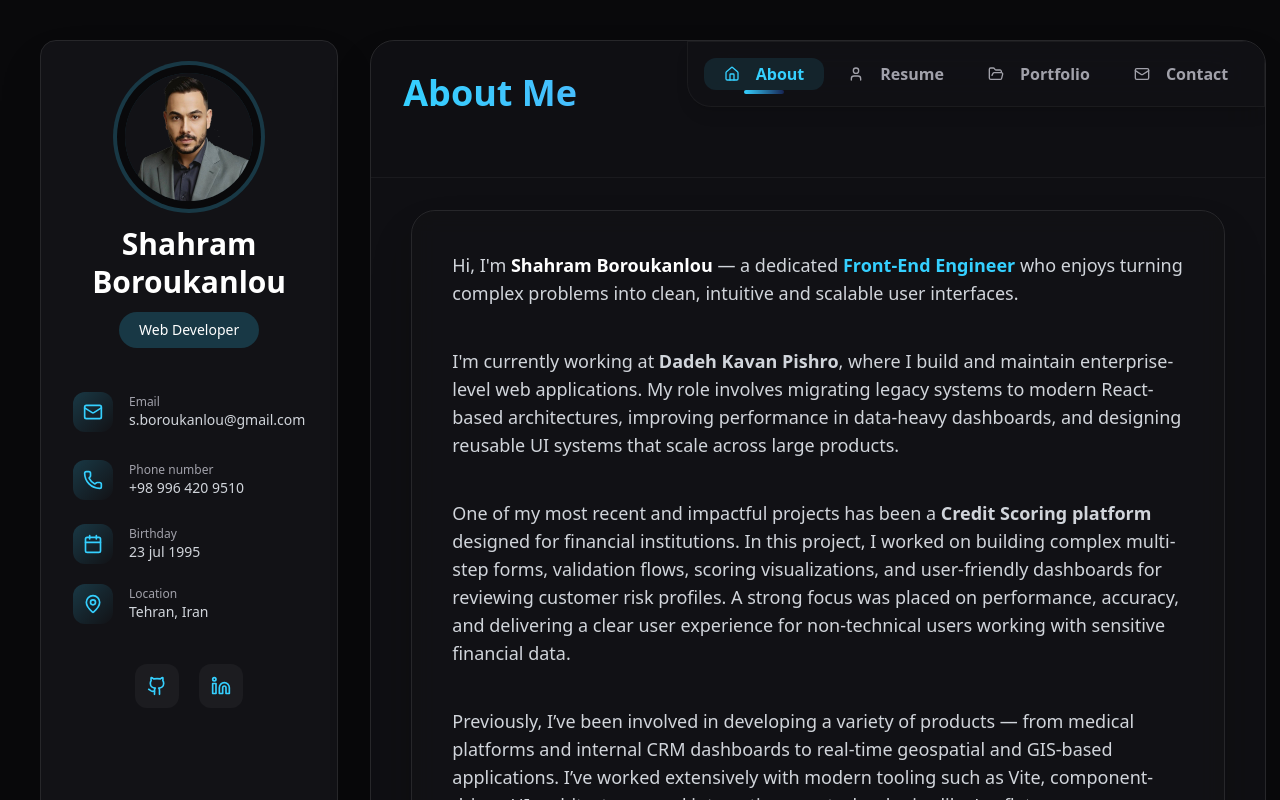
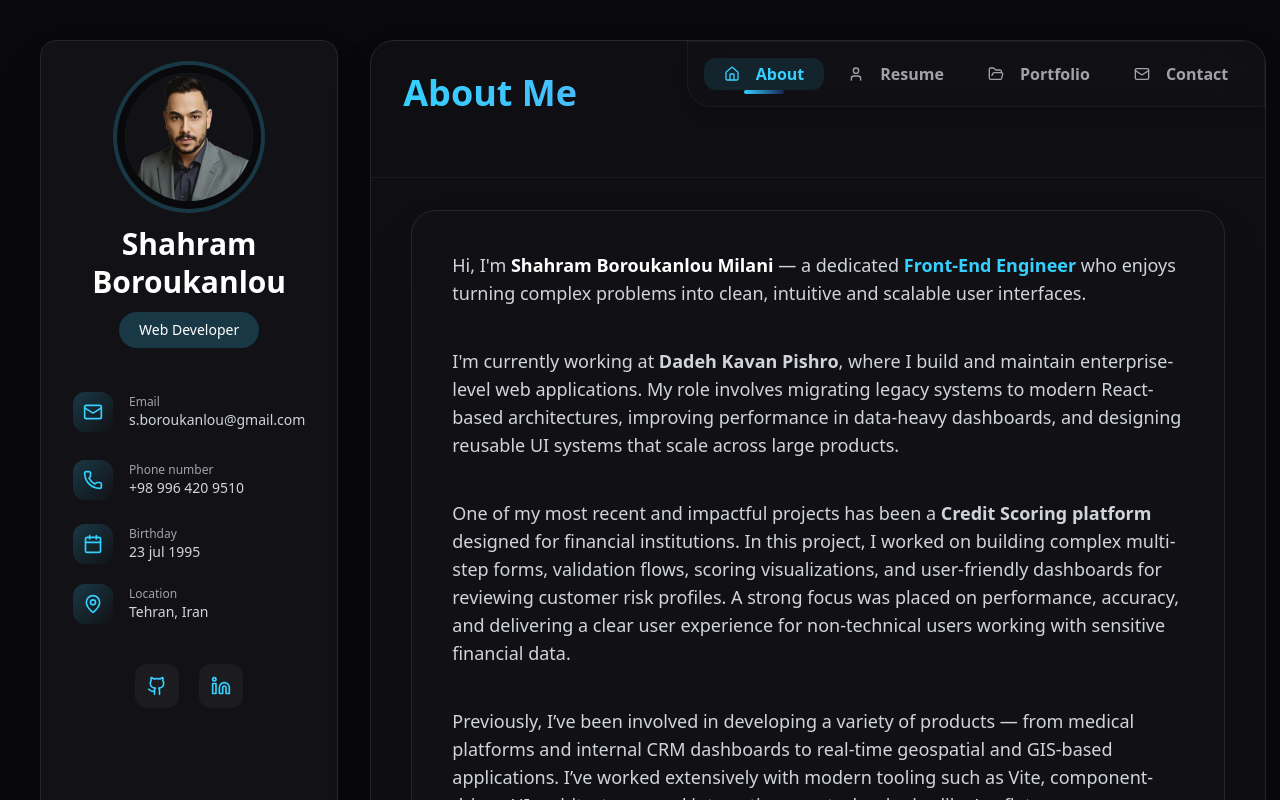
Before and after one commit to boroukanlou/portfolio, a React (Vite) app: page / in a window 1280 px wide. Shown: the top 800 px of the page. Built offline with nearby package versions, Linux system fonts and the light colour scheme.

Commit message:
Add surename

```diff
--- a/src/components/sections/About/About.tsx
+++ b/src/components/sections/About/About.tsx
@@ -17,8 +17,10 @@
         <div className="max-w-3xl mx-auto space-y-10 text-base sm:text-lg leading-relaxed text-gray-300">
           <p>
             Hi, I'm{" "}
-            <span className="font-bold text-white">Shahram Boroukanlou</span> —
-            a dedicated{" "}
+            <span className="font-bold text-white">
+              Shahram Boroukanlou Milani
+            </span>{" "}
+            — a dedicated{" "}
             <span className="text-primary font-semibold">
               Front-End Engineer
             </span>{" "}
```
